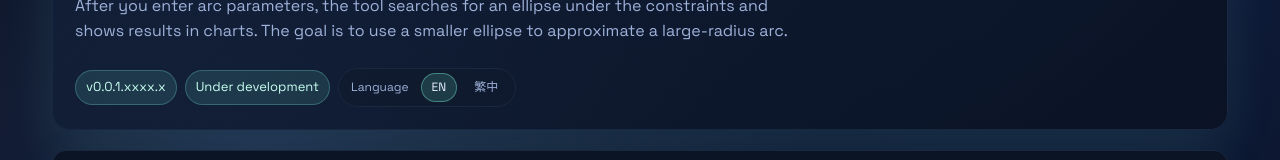
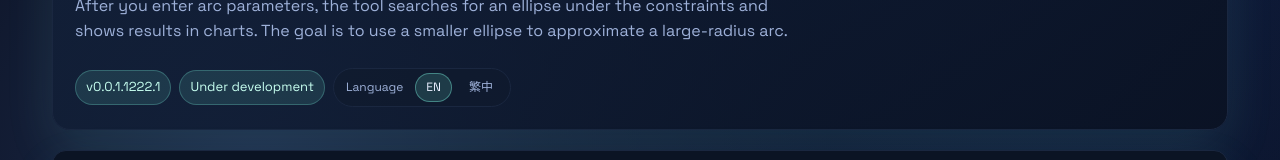
Before and after one commit to davidhu3141/ArcApproxByEllipse, a React (Vite) app: page / in a window 1280 px wide. Shown: the part 136-296 px from the top of the page. Built offline with nearby package versions, Linux system fonts and the light colour scheme.

Commit message:
publish: v0.0.1.1222.1

```diff
--- a/src/App.jsx
+++ b/src/App.jsx
@@ -7,7 +7,7 @@ import { runEllipseSearch } from './lib/search'
 import './App.css'
 import { createT, getLocaleFromPath, getLocaleHref } from './i18n'
 
-const versionCode = "v0.0.1.xxxx.x";
+const versionCode = "v0.0.1.1222.1";
 
 const isDevMode = false;
 const maxStepNumber = isDevMode ? 50 : 30;
```
